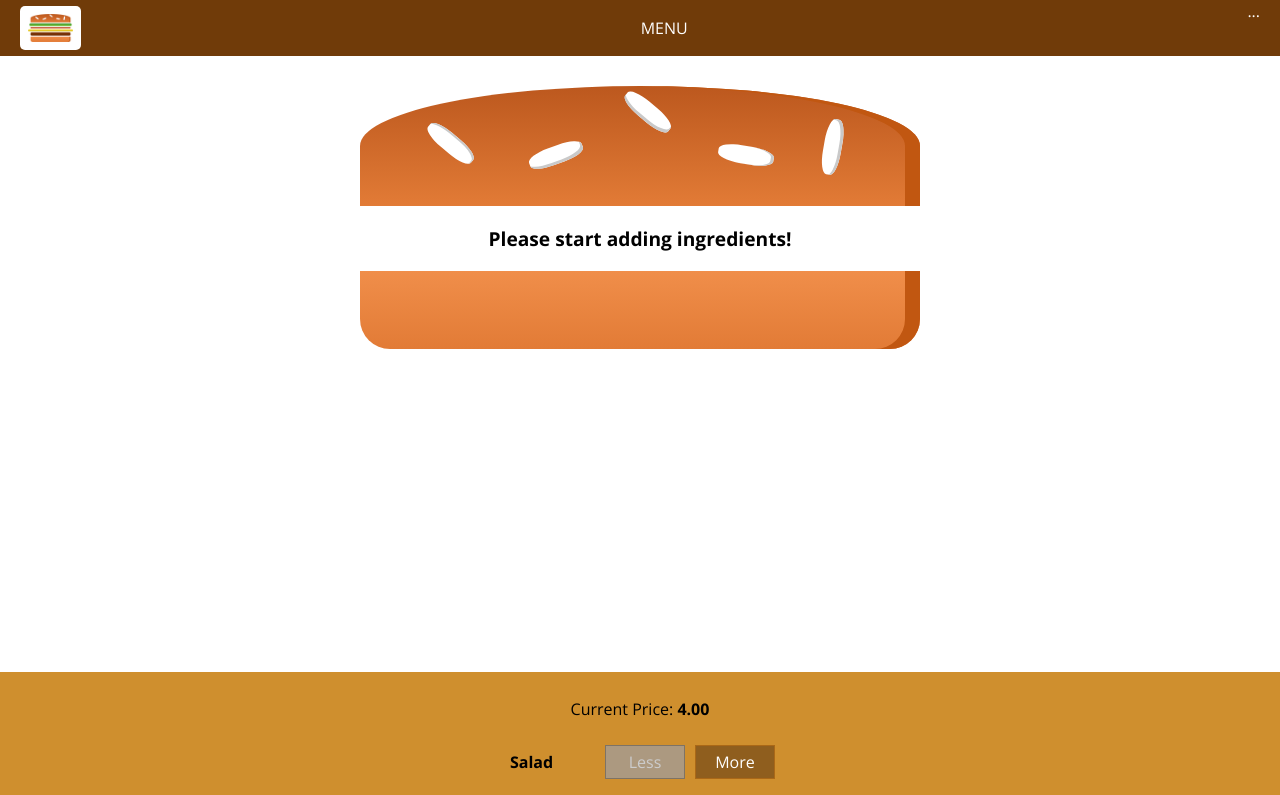
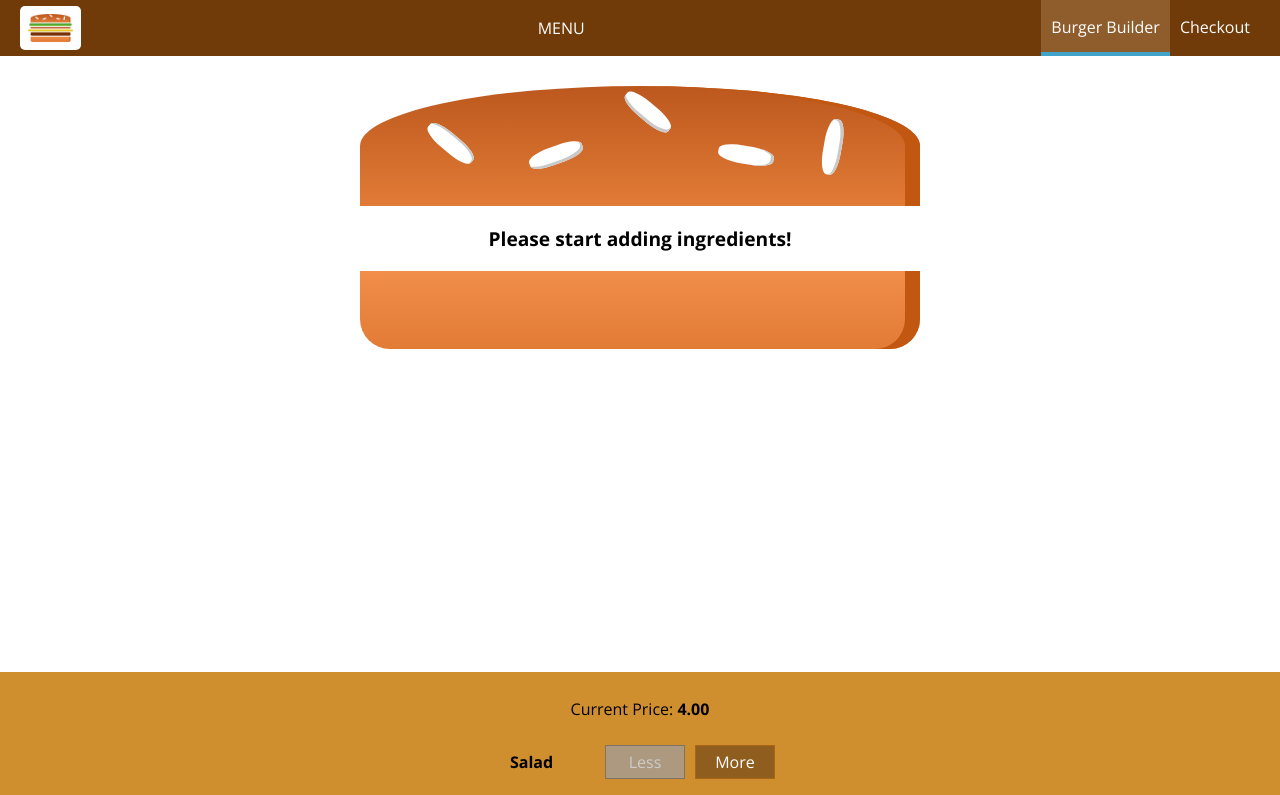
Before and after one commit to alexticovschi/burger-builder-app, a React app: page / in a window 1280 px wide. Shown: the top 795 px of the page. Built offline with nearby package versions, Linux system fonts and the light colour scheme.

Commit message:
adding reusable navigation items

```diff
--- /dev/null
+++ b/src/components/Navigation/NavigationItems/NavigationItem/NavigationItem.css
@@ -0,0 +1,24 @@
+.NavigationItem {
+    margin: 0;
+    box-sizing: border-box;
+    display: flex;
+    height: 100%;
+    align-items: center;
+}
+
+.NavigationItem a {
+    color: #fff;
+    text-decoration: none;
+    height: 100%;
+    padding: 16px 10px;
+    border-bottom: 4px solid transparent;
+    box-sizing: border-box;
+}
+
+.NavigationItem a:hover,
+.NavigationItem a:active,
+.NavigationItem a.active {
+    background-color: #8F5C2C;
+    border-bottom: 4px solid #40A4CA;
+    color: #fff;
+}
--- /dev/null
+++ b/src/components/Navigation/NavigationItems/NavigationItem/NavigationItem.js
@@ -0,0 +1,13 @@
+import React from 'react';
+
+import classes from './NavigationItem.css';
+
+const navigationItem = (props) => (
+    <li className={classes.NavigationItem}>
+        <a
+            href={props.link}
+            className={props.active ? classes.active : null}>{props.children}</a>
+    </li>
+);
+
+export default navigationItem;
--- /dev/null
+++ b/src/components/Navigation/NavigationItems/NavigationItems.css
@@ -0,0 +1,8 @@
+.NavigationItems {
+    margin: 0;
+    padding: 0;
+    list-style: none;
+    display: flex;
+    align-items: center;
+    height: 100%;
+}
--- /dev/null
+++ b/src/components/Navigation/NavigationItems/NavigationItems.js
@@ -0,0 +1,13 @@
+import React from 'react';
+
+import classes from './NavigationItems.css';
+import NavigationItem from './NavigationItem/NavigationItem';
+
+const navigationItems = () => (
+    <ul className={classes.NavigationItems}>
+        <NavigationItem link="/" active>Burger Builder</NavigationItem>
+        <NavigationItem link="/">Checkout</NavigationItem>
+    </ul>
+);
+
+export default navigationItems;
--- a/src/components/Navigation/Toolbar/Toolbar.js
+++ b/src/components/Navigation/Toolbar/Toolbar.js
@@ -2,6 +2,7 @@
 
 import classes from './Toolbar.css';
 import Logo from '../../Logo/Logo';
+import NavigationItems from '../NavigationItems/NavigationItems';
 
 
 const toolbar = (props) => (
@@ -9,7 +10,7 @@
         <Logo/>
         <div>MENU</div>
         <nav>
-            ...
+            <NavigationItems/>
         </nav>
     </header>
 );
```
